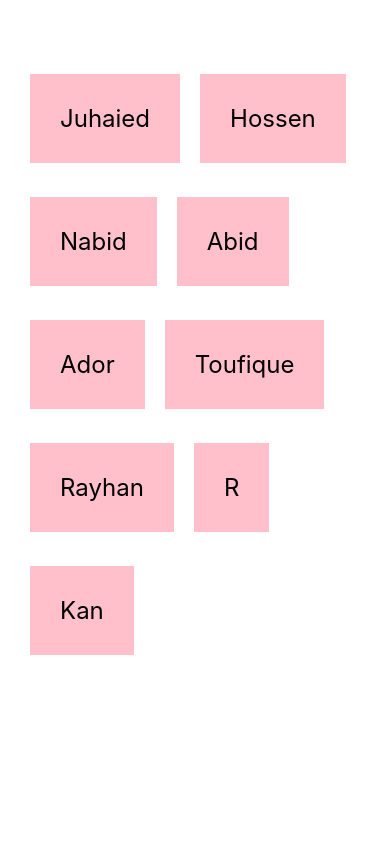
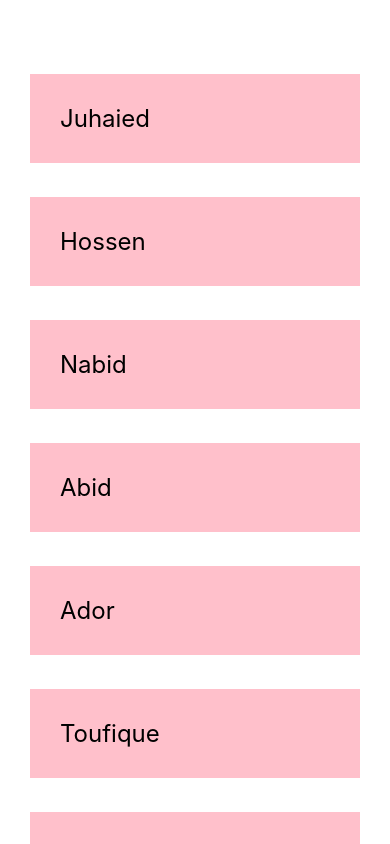
Before and after one commit to Juhaied/react-native-mbl, a React Native app in the folder my-app/: screen / in a window 390 px wide. Built offline with nearby package versions, Linux system fonts and the light colour scheme.

Commit message:
Delete and Touchable Components

```diff
--- a/my-app/App.js
+++ b/my-app/App.js
@@ -1,5 +1,5 @@
 import { StatusBar } from 'expo-status-bar';
-import { FlatList, StyleSheet, Text, View } from 'react-native';
+import { FlatList, StyleSheet, Text, View, TouchableOpacity } from 'react-native';
 import { useState } from 'react';
 export default function App() {
 
@@ -15,15 +15,23 @@ export default function App() {
     {name : 'Kan' , id : '9'},
   ])
 
+  const pressHandler = (id)=>{
+    setPeople((prevPeople) =>{
+    return prevPeople.filter(person =>person.id != id)})
+  }
+
   return (
     <View style={styles.container}>
 
       <FlatList
-        numColumns={2}
+        numColumns={1}
         keyExtractor={(item)=>item.id}
         data={people}
         renderItem={({item}) =>(
-          <Text style={styles.item}>{item.name}</Text>
+          <TouchableOpacity onPress={()=>pressHandler(item.id)}>
+             <Text style={styles.item}>{item.name}</Text>
+          </TouchableOpacity>
+
         )}
       />
       {/*
```
